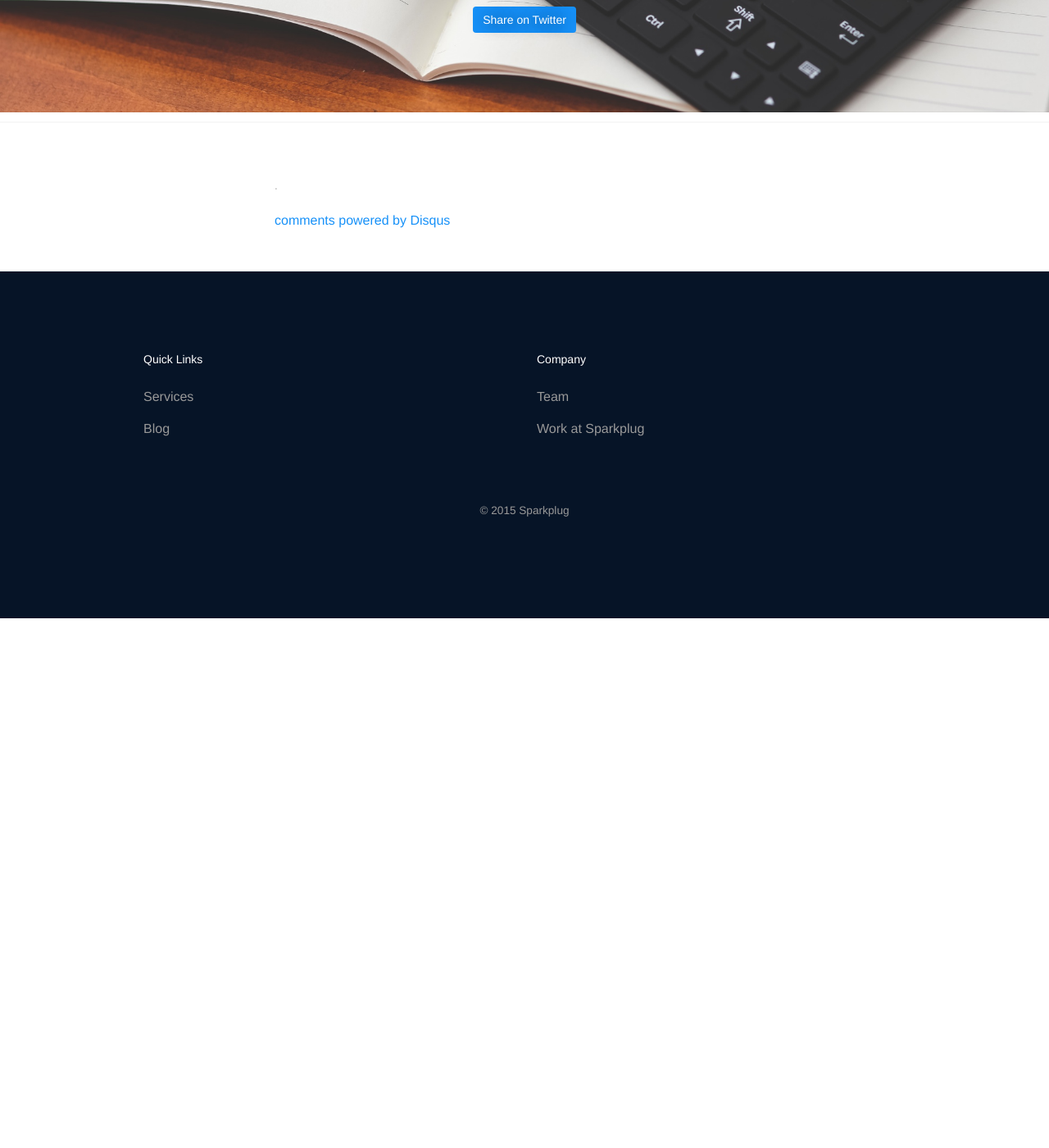
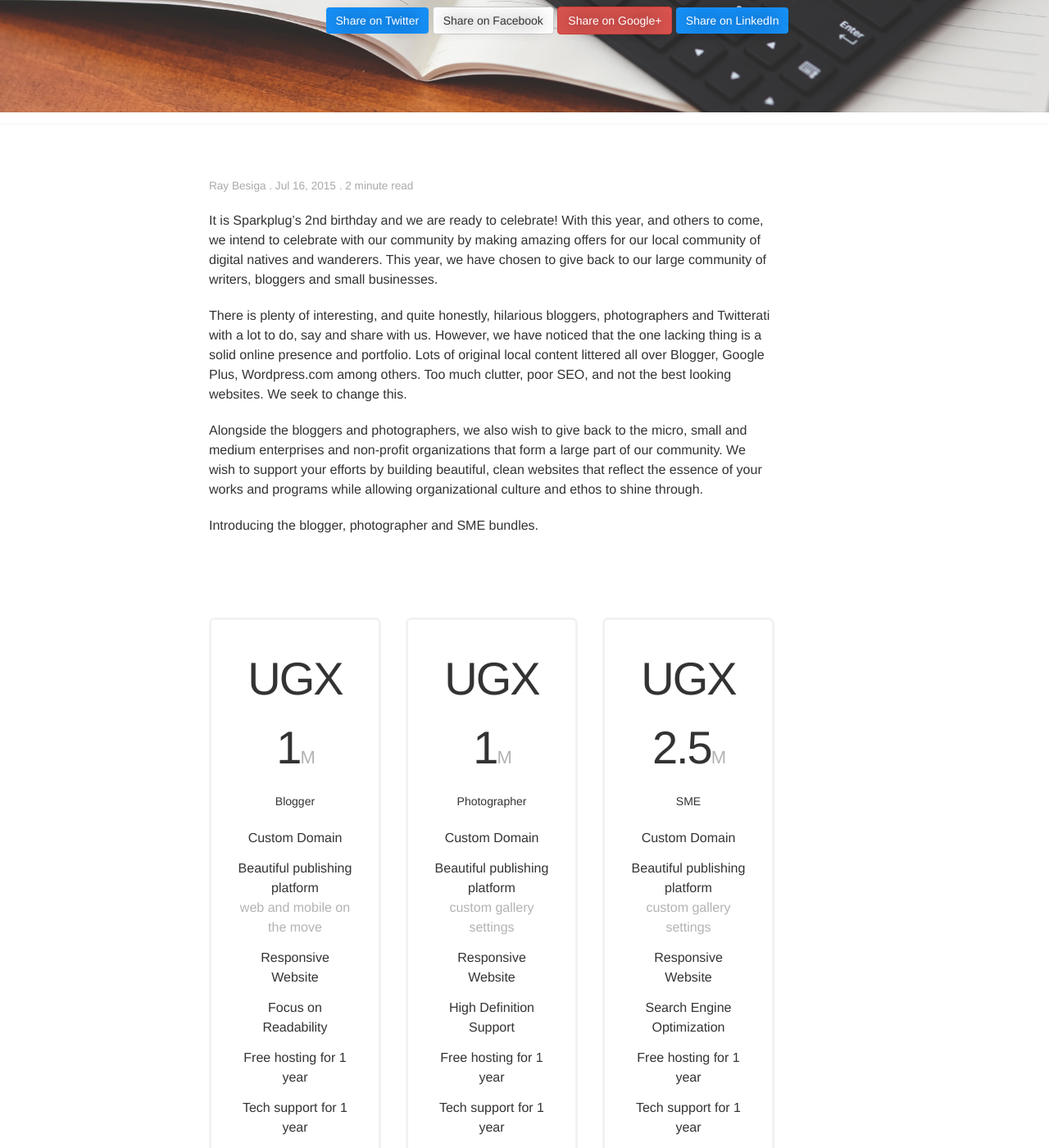
Before and after one commit to sparkplug/sparkplug.github.io, a Jekyll site: the page built from _posts/2015-07-16-celebrating-two-years.md, in a window 1280 px wide and 1400 px high, scrolled down 343 px. Shown: the whole window at 82% size. Built offline with Jekyll 4.4.1, drawn with Linux system fonts in a browser that asks for light colours; nearby versions of some CDN libraries; comment, search, counter and statistics services are not loaded; before the commit the page ends 1097 px from its top, so only the background shows below that; some of the changed text lies outside the part shown.

Commit message:
Adding birthday post

```diff
--- a/_config.yml
+++ b/_config.yml
@@ -1,43 +1,12 @@
 # Site settings
 title: Sparkplug | Web Application Development | Technology Consulting
 email: hello@sparkpl.ug
-description: "At Sparkplug, we use open source technology to develop web and mobile applications, integrate with client teams, design interfaces and experiences, and consult on projects large & small."
+description: "Sparkplug uses open source technology to develop web and mobile applications, integrate with client teams, design interfaces and experiences, and consult on projects large & small."
 baseurl: ""
 url: "http://sparkpl.ug"
-
-blog:
-  ## blog information
-  title: "Sparkplug Insights"
-  subtitle: "Blog posts by the Team"
-  cover_image: blog-cover.png
-  logo: sparkpluglogo.png
-
-  ## company information
-  company: Sparkplug
-  url: http://sparkpl.ug
-  facebook: sparkplugea
-  twitter: sparkplugea
-  about_link: http://sparkpl.ug/#about
-
-  ## product information
-  product_link: http://sparkpl.ug/#product
-  tagline: "Building products that matter"
-
-  ## comments
-  disqus:
-    shortname: sparkplugea
-
-  ## sharing
-  sharing:
-    twitter: true
-    facebook: true
-    gplus: true
-    hn: true
-
-  ## analytics
-  analytics:
-    google: false
 
 # Build settings
 # markdown: kramdown
 permalink: pretty
+
+paginate: 4
--- a/_layouts/blog-detail.html
+++ b/_layouts/blog-detail.html
@@ -24,7 +24,14 @@
           <div class="container">
               <h3>{{page.title}}</h3>
               <!--<p>News, views, tutorials and more from Sparkplug</p>-->
-              <a href="https://twitter.com/intent/tweet?url={{ page.url | prepend: site.baseurl }}&text={{ page.title}}&via=sparkplugea" class="btn btn-primary">Share on Twitter</a>
+              <div class="row">
+                <div class="col-md-9 col-md-offset-2">
+                  <a href="https://twitter.com/intent/tweet?url={{ site.url }}{{ page.url }}&text={{ page.title }}&via=sparkplugea" class="btn btn-primary">Share on Twitter</a>
+                  <a href="https://facebook.com/sharer.php?u={{ site.url }}{{ page.url }}" rel="nofollow" target="_blank" class="btn btn-default">Share on Facebook</a>
+                  <a href="https://plus.google.com/share?url={{ site.url }}{{ page.url }}" rel="nofollow" target="_blank" class="btn btn-danger">Share on Google+</a>
+                  <a href="http://www.linkedin.com/shareArticle?url={{ site.url }}{{ page.url }}&title={{ page.title }}" rel="nofollow" class="btn btn-primary" target="_blank">Share on LinkedIn</a>
+                </div>
+              </div>
           </div>
         </div>
       </div>
--- a/_layouts/post.html
+++ b/_layouts/post.html
@@ -1,17 +1,27 @@
 ---
 layout: blog-detail
 ---
-
+{% assign minutes = content | number_of_words | divided_by: 180 %}
+{% if minutes == 0 %}
+{% assign minutes = 1 %}
+{% endif %}
 <div id="content">
   <div class="container">
     <div class="row">
-      <div class="col-md-9 col-md-offset-2">
+      <div class="col-md-9 col-md-offset-1">
 
         <div class="post detail">
 
           <div class="entry-meta entry-header">
-            <span class="author">{{ post.author }}</span> .
-            <span class="published">{{ post.date | date: "%b %-d, %Y" }}</span>
+            <span class="author">{{ page.author }}</span> .
+            <span class="published">{{ page.date | date: "%b %-d, %Y" }}</span> .
+            <span>
+              {% if page.minutes %}
+                {{ page.minutes }} minute read
+              {% else %}
+                {{ minutes }} minute read
+              {% endif %}
+            </span>
           </div>
           <div class="entry-content">
 
--- a/_posts/2015-07-16-celebrating-two-years.md
+++ b/_posts/2015-07-16-celebrating-two-years.md
@@ -1,8 +1,77 @@
 ---
 layout: post
-title:  "Giving back to celebrate Two Years !"
+title:  "Giving back to celebrate Two Years!"
 date:   2015-07-16 18:11:32
 categories: celebration appreciation
 author: "Ray Besiga"
-excerpt: Sparkplug is celebrating two years since we set up! We wish to give back to our beloved community. Bloggers and writers, we have a discounted bundle for you!!"
+excerpt: Sparkplug is celebrating two years since we set up! We wish to give back to our beloved community. Bloggers, photographers and SMEs, we have a discounted bundle for you!!"
 ---
+
+It is Sparkplug's 2nd birthday and we are ready to celebrate! With this year, and others to come, we intend to celebrate with our community by making amazing offers for our local community of digital natives and wanderers. This year, we have chosen to give back to our large community of writers, bloggers and small businesses.
+
+There is plenty of interesting, and quite honestly, hilarious bloggers, photographers and Twitterati with a lot to do, say and share with us. However, we have noticed that the one lacking thing is a solid online presence and portfolio.
+Lots of original local content littered all over Blogger, Google Plus, Wordpress.com among others. Too much clutter, poor SEO, and not the best looking websites. We seek to change this.
+
+Alongside the bloggers and photographers, we also wish to give back to the micro, small and medium enterprises and non-profit organizations that form a large part of our community. We wish to support your efforts by building beautiful, clean websites that reflect the essence of your works and programs while allowing organizational culture and ethos to shine through.
+
+Introducing the blogger, photographer and SME bundles.
+
+<div class="pricing">
+        <div class="row plans">
+            <div class="col-sm-4">
+                <div class="plan">
+                    <div class="price">UGX 1<span class="per">M</span></div>
+                    <h5>Blogger</h5>
+                    <ul class="list-unstyled features">
+                        <li>Custom Domain</li>
+                        <li>Beautiful publishing platform <span class="per-minute">web and mobile on the move</span></li>
+                        <li>Responsive Website</li>
+                        <li>Focus on Readability</li>
+                        <li>Free hosting for 1 year</li>
+                        <li>Tech support for 1 year</li>
+                    </ul>
+                    <p>
+                      <a href="mailto:ray@sparkpl.ug?subject=Sparkplug Blogger Offer" class="cta">Claim</a>
+                    </p>
+                </div>
+            </div>
+            <div class="col-sm-4">
+                <div class="plan">
+                    <div class="price">UGX 1<span class="per">M</span></div>
+                    <h5>Photographer</h5>
+                    <ul class="list-unstyled features">
+                        <li>Custom Domain</li>
+                        <li>Beautiful publishing platform <span class="per-minute">custom gallery settings</span></li>
+                        <li>Responsive Website</li>
+                        <li>High Definition Support</li>
+                        <li>Free hosting for 1 year</li>
+                        <li>Tech support for 1 year</li>
+                    </ul>
+                    <p>
+                      <a href="mailto:ray@sparkpl.ug?subject=Sparkplug Photographer Offer" class="cta">Claim</a>
+                    </p>
+                </div>
+            </div>
+			<div class="col-sm-4">
+                <div class="plan">
+                    <div class="price">UGX 2.5<span class="per">M</span></div>
+                    <h5>SME</h5>
+                    <ul class="list-unstyled features">
+                        <li>Custom Domain</li>
+                        <li>Beautiful publishing platform <span class="per-minute">custom gallery settings</span></li>
+                        <li>Responsive Website</li>
+                        <li>Search Engine Optimization</li>
+                        <li>Free hosting for 1 year</li>
+                        <li>Tech support for 1 year</li>
+                    </ul>
+                    <p>
+                      <a href="mailto:ray@sparkpl.ug?subject=Sparkplug SME Offer" class="cta">Claim</a>
+                    </p>
+                </div>
+            </div>
+        </div>
+
+    </div>
+
+
+We invite you to be a part of the celebration. These birthday bundles will run from July 21 to August 21, 2015 so don't miss out. And don't let your friends miss out either, share widely.
```
Also changed, not shown: blog.md (+1 -1 lines).
